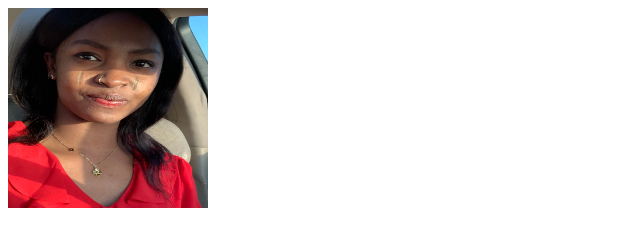
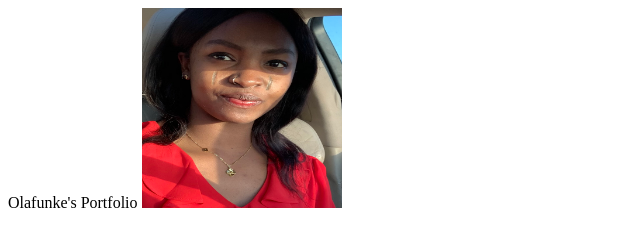
Before and after one commit to funke007/funke007.github.io, a plain HTML site: page index.html in a window 1280 px wide. Shown: the whole page, without its empty margins (0-640 px from the left). Drawn offline with Linux system fonts and the light colour scheme.

Commit message:
Update index.html

```diff
--- a/index.html
+++ b/index.html
@@ -2,5 +2,8 @@
 <head>
 <title> Olafunke's Portfolio </title>
 </head>
+<body>
+Olafunke's Portfolio
+  </body>
 <img src="./GitWeb.JPG" alt="GitWeb pic" width="200" height="200 " />
 </html>
```
